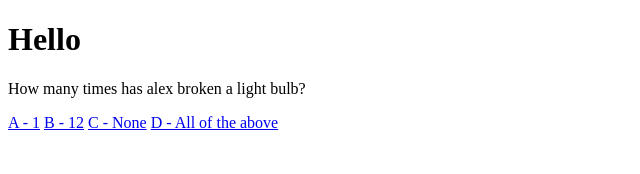
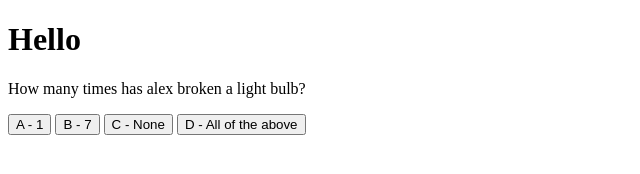
Before and after one commit to Quyrtz/Quyrtz.github.io, a plain HTML site: page index.html in a window 1280 px wide. Shown: the whole page, without its empty margins (0-640 px from the left). Drawn offline with Linux system fonts and the light colour scheme.

Commit message:
Update index.html

```diff
--- a/index.html
+++ b/index.html
@@ -5,12 +5,14 @@
 </head>
 <body>
 
+
 <h1>Hello</h1>
 <p>How many times has alex broken a light bulb?</p>
-<a href="https://youareanidiot.cc/">A - 1</a>
-  <a href="https://youareanidiot.cc/">B - 12</a>
-  <a href="https://youareanidiot.cc/">C - None</a>
-  <a href="https://bananaz.com">D - All of the above</a>
+<button type="button" onclick="alert('Wrong Answer')">A - 1</button>
+  <button type="button" onclick="alert('Wrong Answer')">B - 7</button>
+  <button type="button" onclick="alert('Wrong Answer')">C - None</button>
+  <button type="button" onclick="alert('Correct Answer!')">D - All of the above</button>
+
 
 
 </body>
```
